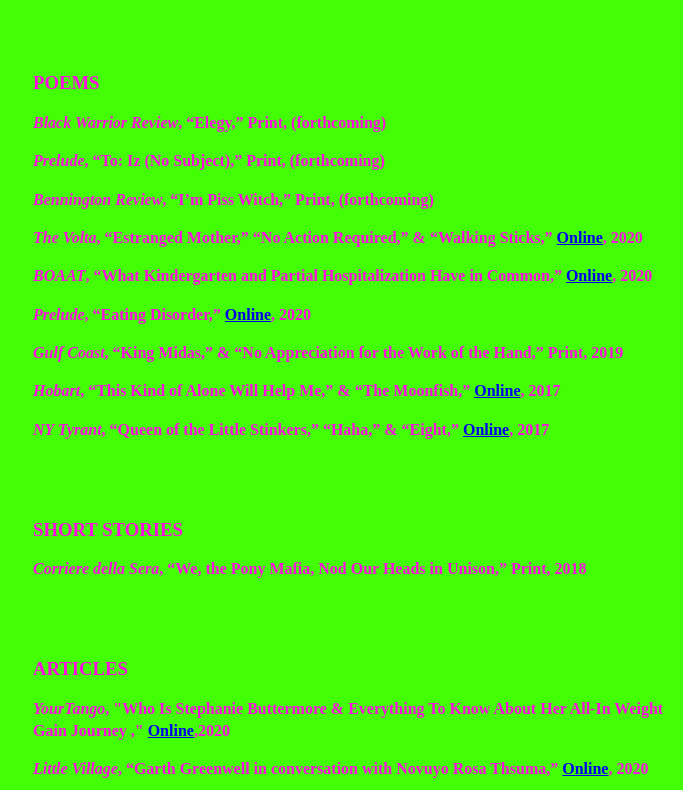
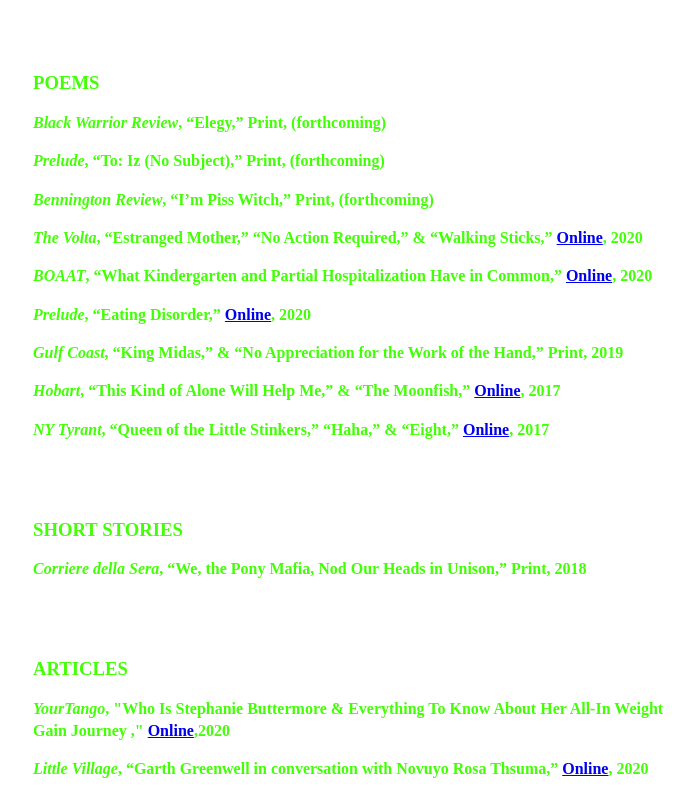
Before and after one commit to izzycasey/izzycasey.github.io, a plain HTML site: page index.html in a window 1280 px wide. Shown: the part 154-944 px from the top of the page, without its empty margins (287-970 px from the left). Drawn offline with Linux system fonts and the light colour scheme.

Commit message:
Update index.html

```diff
--- a/index.html
+++ b/index.html
@@ -10,7 +10,7 @@
 		max-width:40em;
 		padding:0 .62em;
 		font:1.0em/1.4 serif;
-		color: #FF0EE2;
+		color: #42FF05;
 	}
 	h1,h2,h3 {
 		line-height:1;
@@ -21,7 +21,7 @@
 		}
 	}
 </style>
-<body style="background-color: #42FF05">
+<body style="background-color: 000000">
 
 <div align="center"><h1 style="font-size: 80px;"><strong>IZZY CASEY<strong/></h1>
 
```
